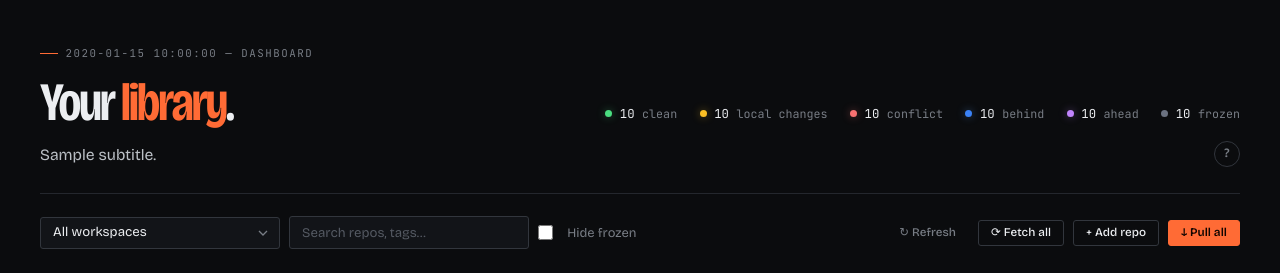
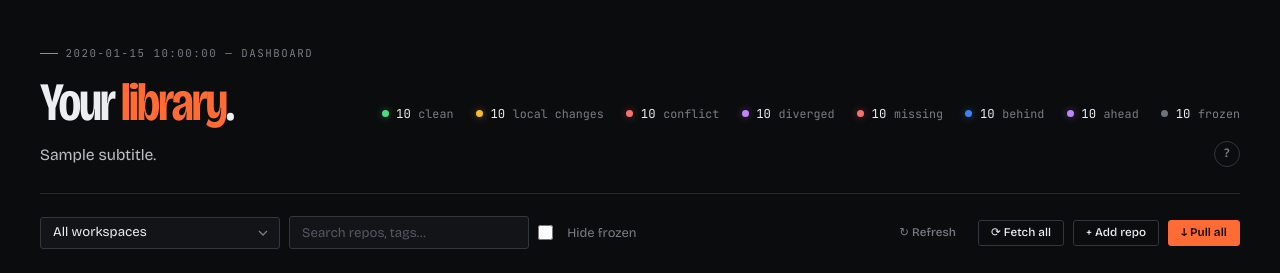
Before and after one commit to rishmadaan/gitstow, a Python web app: template src/gitstow/web/templates/dashboard.html in a window 1280 px wide. Shown: the part 70-343 px from the top of the page. Run offline with Jinja, Linux system fonts and the light colour scheme; the template is opened without the code that fills it: most values are stand-ins (such as "Sample title", 1, 10 or a date in 2020).

Commit message:
feat(web): honest metrics — diverged and missing get their own chips
Split the combined 'conflict' hero metric into three chips — conflict
(dirty AND behind), diverged, and missing — each rendered only when
nonzero. Counts ladder disambiguates via state.presence and the diverged
label before falling through to status_class. Reword pull summary count
'processed' -> 'attempted' with a muted (frozen and missing excluded)
note, and drop the help dialog's per-section inner scrollbox so the full
statuses list shows while the dialog scrolls as a whole.

Co-Authored-By: Claude Fable 5 <noreply@anthropic.com>

```diff
--- a/src/gitstow/web/static/app.css
+++ b/src/gitstow/web/static/app.css
@@ -255,9 +255,14 @@ nav.primary ul.links a.active::after {
 .metrics-strip .m .pip.clean    { background: var(--c-clean); box-shadow: 0 0 8px rgba(74, 222, 128, 0.4); }
 .metrics-strip .m .pip.dirty    { background: var(--c-dirty); box-shadow: 0 0 8px rgba(251, 191, 36, 0.4); }
 .metrics-strip .m .pip.conflict { background: var(--c-conflict); box-shadow: 0 0 8px rgba(248, 113, 113, 0.4); }
+.metrics-strip .m .pip.diverged { background: var(--c-ahead); box-shadow: 0 0 8px rgba(192, 132, 252, 0.4); }
+.metrics-strip .m .pip.missing  { background: var(--c-conflict); box-shadow: 0 0 8px rgba(248, 113, 113, 0.4); }
 .metrics-strip .m .pip.behind   { background: var(--c-behind); box-shadow: 0 0 8px rgba(96, 165, 250, 0.4); }
 .metrics-strip .m .pip.ahead    { background: var(--c-ahead); box-shadow: 0 0 8px rgba(192, 132, 252, 0.4); }
 .metrics-strip .m .pip.frozen   { background: var(--c-frozen); }
+
+/* Utility — dimmer inline note (e.g. summary exclusion caveat). */
+.muted { color: var(--muted-soft); }
 
 /* ---------- Action bar ---------- */
 .action-bar {
@@ -862,6 +867,7 @@ details:not(.menu)[open] summary::before { transform: rotate(90deg); }
 .help-form {
   display: flex; flex-direction: column;
   max-height: calc(100vh - 3rem);
+  overflow-y: auto;
 }
 .help-head {
   display: flex; justify-content: space-between; align-items: center;
@@ -884,7 +890,6 @@ details:not(.menu)[open] summary::before { transform: rotate(90deg); }
 .help-close:hover { color: var(--text); background: var(--surface-hi); }
 .help-form > section {
   padding: 1.15rem 1.5rem;
-  overflow-y: auto;
 }
 .help-form > section + section { border-top: 1px solid var(--border); }
 .help-form section h4 { margin-bottom: 0.65rem; color: var(--text); font-size: 0.72rem; }
--- a/src/gitstow/web/templates/dashboard.html
+++ b/src/gitstow/web/templates/dashboard.html
@@ -19,7 +19,9 @@
       <div class="metrics-strip">
         {% if counts.clean %}<span class="m" title="{{ counts.clean }} clean — working tree matches HEAD and is in sync with the last fetch"><span class="pip clean"></span><span class="count">{{ '%02d' % counts.clean }}</span> <span class="lbl">clean</span></span>{% endif %}
         {% if counts.dirty %}<span class="m" title="{{ counts.dirty }} with local changes — modified, staged, or untracked files"><span class="pip dirty"></span><span class="count">{{ '%02d' % counts.dirty }}</span> <span class="lbl">local changes</span></span>{% endif %}
-        {% if counts.conflict %}<span class="m" title="{{ counts.conflict }} in conflict — dirty AND behind remote, or local and remote have diverged; resolve locally"><span class="pip conflict"></span><span class="count">{{ '%02d' % counts.conflict }}</span> <span class="lbl">conflict</span></span>{% endif %}
+        {% if counts.conflict %}<span class="m" title="{{ counts.conflict }} in conflict — working tree is dirty AND behind remote; resolve locally before pulling"><span class="pip conflict"></span><span class="count">{{ '%02d' % counts.conflict }}</span> <span class="lbl">conflict</span></span>{% endif %}
+        {% if counts.diverged %}<span class="m" title="{{ counts.diverged }} diverged — local and remote both have commits the other doesn't; rebase or merge to reconcile"><span class="pip diverged"></span><span class="count">{{ '%02d' % counts.diverged }}</span> <span class="lbl">diverged</span></span>{% endif %}
+        {% if counts.missing %}<span class="m" title="{{ counts.missing }} missing — tracked in gitstow but not found on disk (or unreadable); re-clone or remove"><span class="pip missing"></span><span class="count">{{ '%02d' % counts.missing }}</span> <span class="lbl">missing</span></span>{% endif %}
         {% if counts.behind %}<span class="m" title="{{ counts.behind }} behind upstream — remote has commits you don't"><span class="pip behind"></span><span class="count">{{ '%02d' % counts.behind }}</span> <span class="lbl">behind</span></span>{% endif %}
         {% if counts.ahead %}<span class="m" title="{{ counts.ahead }} ahead of upstream — you have local commits not yet pushed"><span class="pip ahead"></span><span class="count">{{ '%02d' % counts.ahead }}</span> <span class="lbl">ahead</span></span>{% endif %}
         {% if counts.frozen %}<span class="m" title="{{ counts.frozen }} frozen — intentionally skipped by 'Pull all'"><span class="pip frozen"></span><span class="count">{{ '%02d' % counts.frozen }}</span> <span class="lbl">frozen</span></span>{% endif %}
--- a/src/gitstow/web/templates/partials/pull_summary.html
+++ b/src/gitstow/web/templates/partials/pull_summary.html
@@ -2,7 +2,7 @@
   <header class="panel-head">
     <div>
       <strong>Pull all — complete</strong>
-      <small style="margin-left: 0.6rem; font-family: 'JetBrains Mono', monospace; color: var(--muted);">{{ summary.total }} processed</small>
+      <small style="margin-left: 0.6rem; font-family: 'JetBrains Mono', monospace; color: var(--muted);">{{ summary.total }} attempted <span class="muted">(frozen and missing excluded)</span></small>
     </div>
     <button class="btn btn-ghost btn-sm"
             hx-get="/"
```
Also changed, not shown: src/gitstow/web/routes/dashboard.py (+16 -1 lines), tests/test_serve.py (+34 -0 lines).
